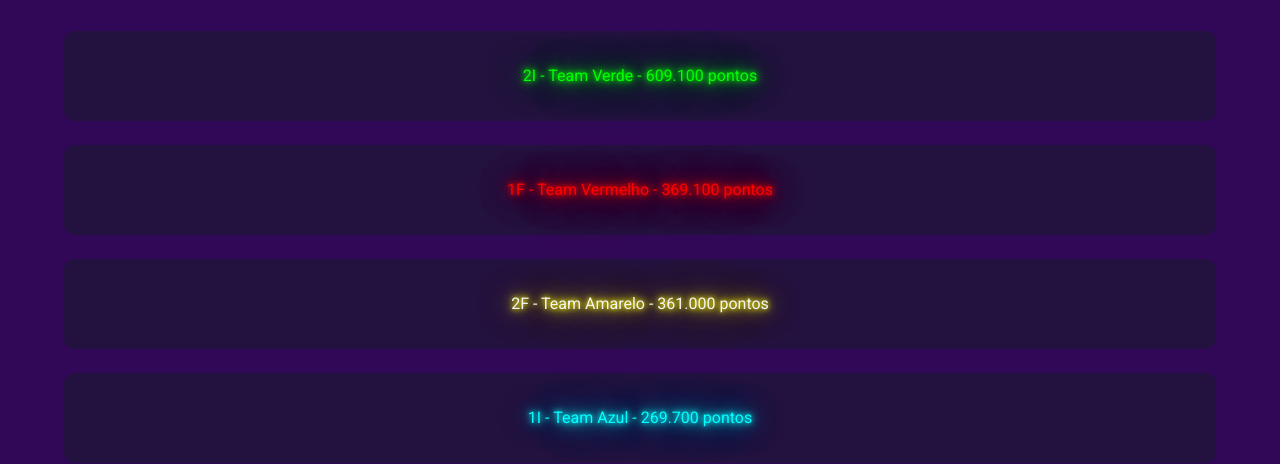
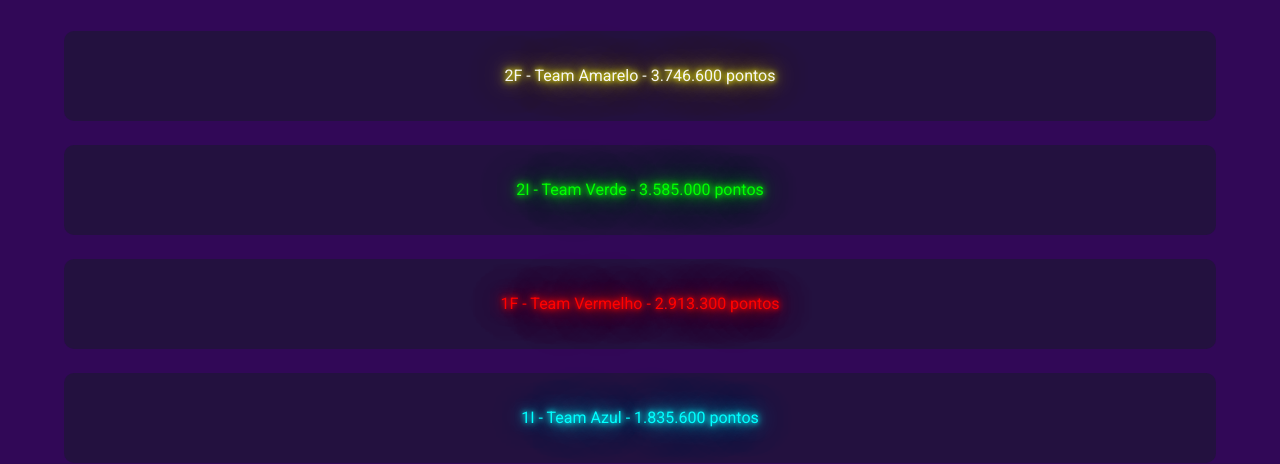
Before and after one commit to SPF-mcm24/Site, a plain HTML site: page index.html in a window 1280 px wide. Shown: the part 337-801 px from the top of the page. Drawn offline with Linux system fonts and the light colour scheme.

Commit message:
Update index.html

```diff
--- a/index.html
+++ b/index.html
@@ -28,10 +28,10 @@
         </div>
     </div>
     <h1>Ranking</h1>
-    <div class="sala sala-1"><p class="neon-verde">2I - Team Verde - 609.100 pontos</p></div>
-    <div class="sala sala-2"><p class="neon-vermelho">1F - Team Vermelho - 369.100 pontos</p></div>
-    <div class="sala sala-3"><p class="neon-amarelo">2F - Team Amarelo - 361.000 pontos</p></div>
-    <div class="sala sala-4"><p class="neon-azul">1I - Team Azul - 269.700 pontos</p></div>
+    <div class="sala sala-1"><p class="neon-amarelo">2F - Team Amarelo - 3.746.600 pontos</p></div>
+    <div class="sala sala-2"><p class="neon-verde">2I - Team Verde - 3.585.000 pontos</p></div>
+    <div class="sala sala-3"><p class="neon-vermelho">1F - Team Vermelho - 2.913.300 pontos</p></div>
+    <div class="sala sala-4"><p class="neon-azul">1I - Team Azul - 1.835.600 pontos</p></div>
     <div class="regras">
         <h2>REGRAS</h2>
         <ul>
```
